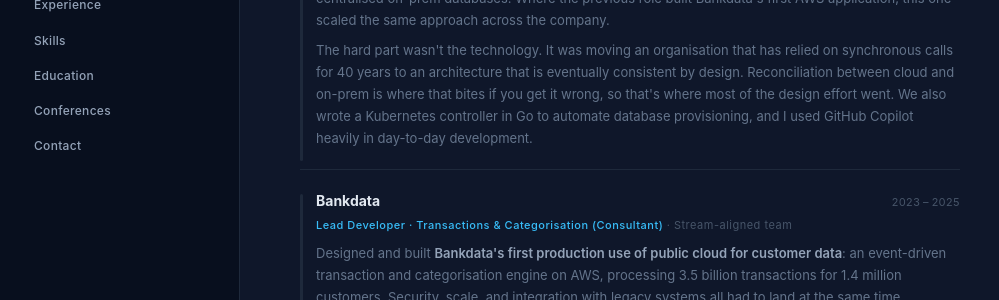
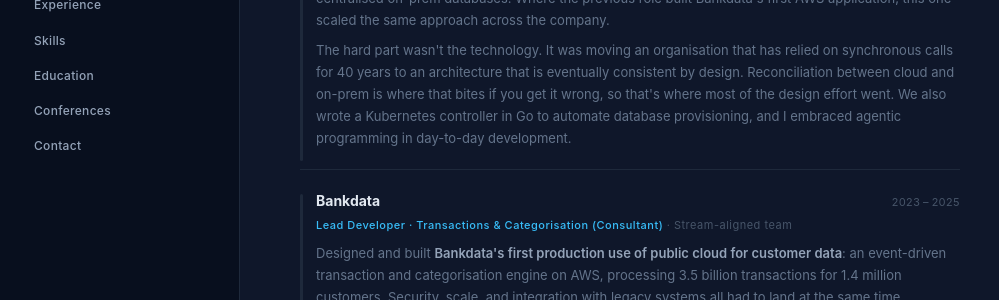
Before and after one commit to simlau/simlau.github.io, a Jekyll site: the page built from index.md, in a window 1280 px wide and 900 px high, scrolled down 853 px. Shown: the part 218-518 px from the top of the window, without its empty margins (0-999 px from the left). Built offline with Jekyll 4.4.1, drawn with Linux system fonts in a browser that asks for light colours.

Commit message:
copy: frame Bankdata AI use as agentic programming

```diff
--- a/_layouts/default.html
+++ b/_layouts/default.html
@@ -419,7 +419,7 @@
           I led a three-person <strong>enabling and platform</strong> team supporting 5+ stream-aligned teams, building the shared infrastructure they used to move to the cloud and absorbing the operational complexity so they could stay focused on their product. In practice, that meant CDC pipelines off the core banking systems, Kafka-based distribution, PostgreSQL/Aurora services, and read models that decouple them from the centralised on-prem databases. Where the previous role built Bankdata's first AWS application, this one scaled the same approach across the company.
         </p>
         <p class="exp-outcome">
-          The hard part wasn't the technology. It was moving an organisation that has relied on synchronous calls for 40 years to an architecture that is eventually consistent by design. Reconciliation between cloud and on-prem is where that bites if you get it wrong, so that's where most of the design effort went. We also wrote a Kubernetes controller in Go to automate database provisioning, and I used GitHub Copilot heavily in day-to-day development.
+          The hard part wasn't the technology. It was moving an organisation that has relied on synchronous calls for 40 years to an architecture that is eventually consistent by design. Reconciliation between cloud and on-prem is where that bites if you get it wrong, so that's where most of the design effort went. We also wrote a Kubernetes controller in Go to automate database provisioning, and I embraced agentic programming in day-to-day development.
         </p>
       </div>
 
```
